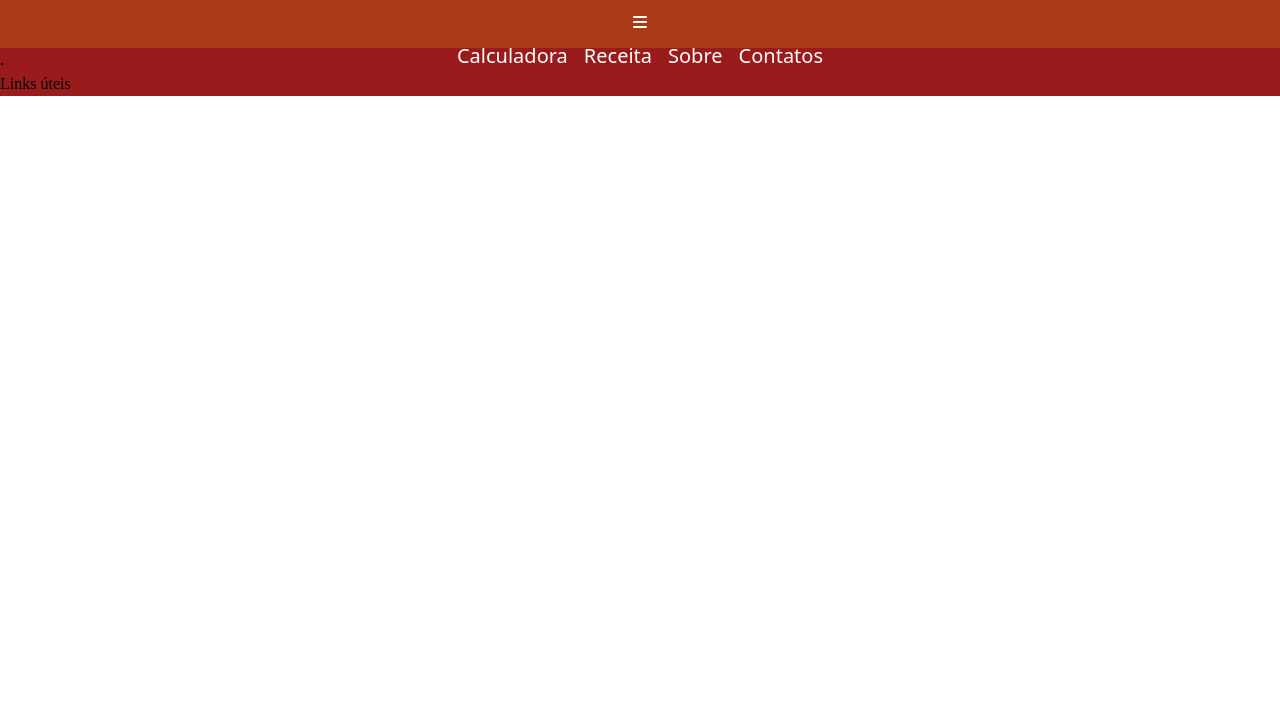
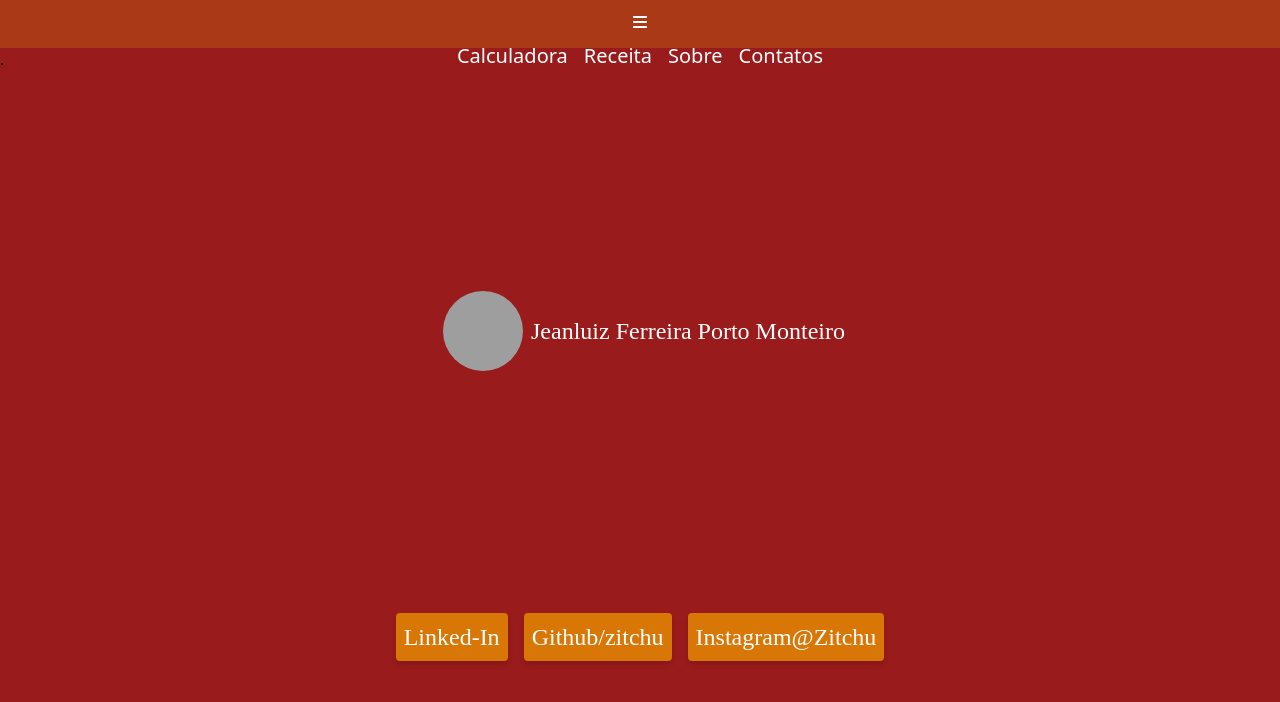
Before and after one commit to zitchu/CalculaBurger, a React (Create React App) app: page /contatos in a window 1280 px wide. Shown: the top 702 px of the page. Built offline with nearby package versions, Linux system fonts and the light colour scheme; grey boxes are pictures that could not be loaded.

Commit message:
ajustes 1

```diff
--- a/src/App.tsx
+++ b/src/App.tsx
@@ -1,7 +1,6 @@
 import React from 'react';
 
 import { Outlet } from 'react-router-dom';
-import Footer from './components/Sidebar/Footer';
 import Sidebar from './components/Sidebar/Sidebar';
 
 
@@ -12,7 +11,6 @@ function App() {
       <Sidebar />
       <h1>.</h1>
       <Outlet />
-      <Footer />
     </div>
   )
 }
--- a/src/components/Sidebar/Footer.tsx
+++ /dev/null
@@ -1,9 +0,0 @@
-import React from 'react'
-
-function Footer() {
-    return (
-        <div>Links úteis</div>
-    )
-}
-
-export default Footer
--- a/src/pages/Contatos.tsx
+++ b/src/pages/Contatos.tsx
@@ -4,7 +4,39 @@ import { Link } from 'react-router-dom'
 export default function Contatos() {
     return (
         <div className='text-white bg-red-800 text-xl h-full w-full'>
-
+            <div className="text-white bg-red-800 flex absolute text-2xl h-full w-full">
+                <div className="mt-0 flex flex-grow flex-col items-center justify-evenly gap-4">
+                    <div className="flex items-center p-2 ">
+                        <img src="https://avatars.githubusercontent.com/u/64271716?v=4" className="rounded-full w-20 h-20 relative m-2 hover:scale-125" alt='foto Jean' />
+                        <p>
+                            Jeanluiz Ferreira Porto Monteiro
+                        </p>
+                    </div>
+                    <div className="place-self-center justify-between flex">
+                        <a
+                        href="https://www.linkedin.com/in/jeanluiz-ferreira-porto-monteiro-a19185105/"
+                        className="cursor-pointer rounded shadow-md bg-yellow-600 text-white hover:scale-110 hover:bg-red-800 p-2 m-2"
+                        target="blank"
+                        >
+                            Linked-In
+                        </a>
+                        <a
+                        href="https://github.com/zitchu"
+                        className="cursor-pointer rounded shadow-md bg-yellow-600 text-white hover:scale-110 hover:bg-red-800 p-2 m-2"
+                        target="blank"
+                        >
+                            Github/zitchu
+                        </a>
+                        <a
+                        href="https://www.instagram.com/zitchu/"
+                        className="cursor-pointer rounded shadow-md bg-yellow-600 text-white hover:scale-110 hover:bg-red-800 p-2 m-2"
+                        target="blank"
+                        >
+                        Instagram@Zitchu
+                        </a>
+                    </div>
+                </div>
+        </div>
         </div>
     )
 }
--- a/src/pages/Sobre.tsx
+++ b/src/pages/Sobre.tsx
@@ -9,7 +9,7 @@ export default function Sobre() {
     return   (
         <div className='text-xl bg-white h-full w-full overflow-x-hidden'>
             <div className='w-full bg-white h-full items-center justify-center p-4 m-4 text-center'>
-            <Parallax className='bg-black animation' pages={2} style={{ top: '0', left: '0' }}>
+            <Parallax className='bg-black animation' pages={3} style={{ top: '0', left: '0' }}>
                 <ParallaxLayer className='z-10 fixed' offset={0} speed={1}>
                     <div>
                         <Sidebar />
@@ -39,9 +39,9 @@ export default function Sobre() {
                 <ParallaxLayer offset={1} speed={2}>
                     <div className=' -mt-20 text-white flex flex-wrap'>
                     <div className='basis-3/12'></div>
-                    <div className='basis-6/12 pb-4 mb-4 overflow-auto h-full'>
+                    <div className='basis-6/12 pb-4 mb-4 h-full'>
                         <h1>Esse projeto</h1>
-                        <p className="text-justify m-4 p-4 leading-8">
+                        <p className="text-justify py-2 leading-8">
                         Minha jornada de reconstrução pessoal e profissional foi um capítulo transformador em minha vida.
                         Em 2020, vi-me diante de uma encruzilhada: deixar para trás minha carreira como bibliotecário, que por tantos anos me deu
                         segurança e motivação, mas que já nesse momento se apontava em declínio (menos vagas, bibliotecas grandes sendo fechadas,
@@ -49,26 +49,31 @@ export default function Sobre() {
                         especialização em Marketing também não contou muito, pois rendia pouquíssimas entrevistas e, em vários meses buscando,
                         nenhuma oportunidade.
                         </p>
-                        <p className="text-justify m-4 p-4 leading-8">
+                        <p className="text-justify py-2 leading-8">
                         Então, abraçar a incerteza e dar um salto no desconhecido foi intimidante, mas necessário. Iniciar já depois dos 30 em uma
                         área totalmente nova para mim, onde eu não encontrava qualquer semelhança com outros cursos superiores que possuía, era
                         uma barreira e tanto. Fazer isso tudo num momento em que havia há pouco perdido meu pai e logo depois começava a pandemia
                         fez tudo ficar mais difícil e ao mesmo tempo mais necessário. Um animal acoado que não tem para onde recuar passa a poder
                         andar somente para frente. Era o caminho certo a seguir.
                         </p>
-                        <p className="text-justify m-4 p-4 leading-8">
+                        <p className="text-justify py-2 leading-8">
                         Então encontrei minha oportunidade de reinventar-me como programador, desenvolver algo que pudesse ser não só útil como me
                         dar um futuro, aprendendo a linguagem da tecnologia. Desbravei um mundo repleto de códigos, algoritmos e inovação. Cada
                         desafio superado fortaleceu minha determinação. A reconstrução foi muito mais do que aprender novas habilidades; foi uma
                         jornada de autodescoberta e superação. Encontrei uma paixão genuína por criar soluções tecnológicas e transformar ideias
                         em realidade.
                         </p>
-                        <p className="text-justify m-4 p-4 leading-8">
+                        <p className="text-justify py-2 leading-8">
                         Hoje, olhando para trás, vejo que cada passo foi valioso. Aprendi que a mudança é uma oportunidade para crescimento e
                         que se reinventar é a essência da evolução. Abandonar minha antiga carreira foi apenas o início de uma nova jornada de
                         autodescoberta e realização pessoal. Sou grato por cada desafio, pois me tornaram a pessoa que sou hoje - um programador
                         apaixonado, pronto para enfrentar os desafios que o futuro reserva, encontrar problemas que possa resolver e obter soluções
                         que ajudem as pessoas a encontrarem o que buscam.
+                        </p>
+                        <p className="text-justify py-2 leading-8">
+                        Por juntar meu treinamento em programação, principalmente focado no frontend, e minha paixão por fazer hamburgueres caseiros,
+                        decidi compartilhar minha calculadora base para compras baseadas no número de pessoas com cada perfil. É um projeto pessoal que toma
+                        forma juntando vários dos conhecimentos que adquiri nesses 3 anos de estudo até agora.
                         </p>
                     </div>
                     <div className='basis-3/12'></div>
```
